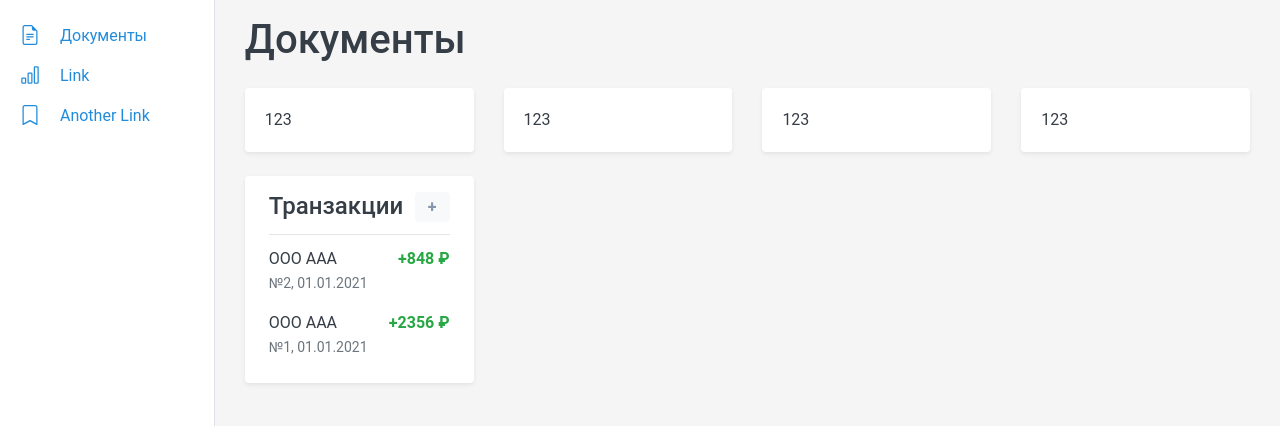
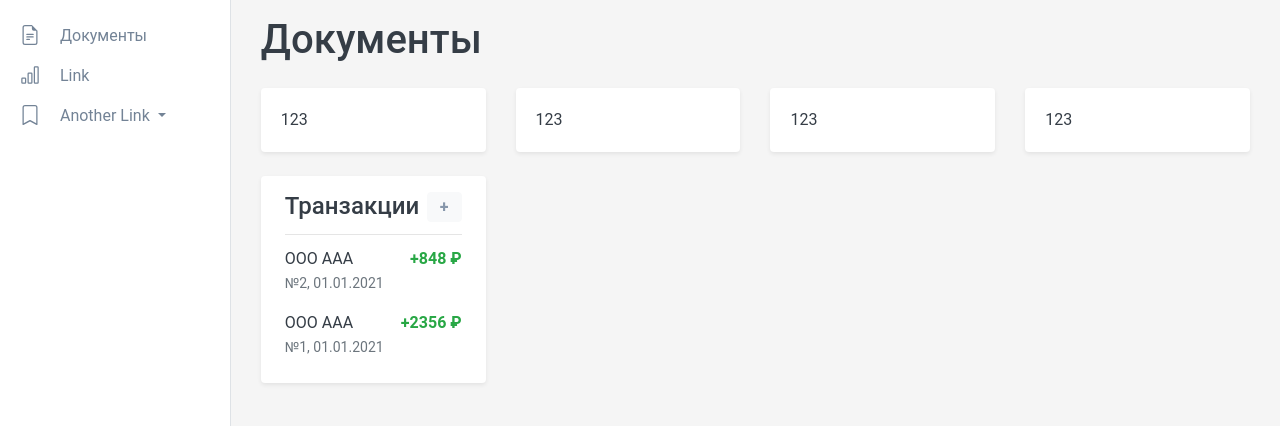
Before and after one commit to Aschlock/fr, a Nuxt app: page / in a window 1280 px wide. Shown: the top 426 px of the page. Built offline with nearby package versions, Linux system fonts and the light colour scheme.

Commit message:
Update index.vue

```diff
--- a/pages/index.vue
+++ b/pages/index.vue
@@ -12,10 +12,20 @@
               <b-icon icon="bar-chart" class="mr-3"></b-icon>
               Link
             </b-nav-item>
-            <b-nav-item class="pl-1 pr-5">
-              <b-icon icon="bookmark" class="mr-3"></b-icon>
-              Another Link
+            <b-nav-item class="pl-1 pr-5" v-b-toggle="'collapse-2'">
+              <div class="dropdown-toggle">
+                <b-icon icon="bookmark" class="mr-3"></b-icon>
+                Another Link
+              </div>
             </b-nav-item>
+            <b-collapse id="collapse-2">
+              <b-nav vertical>
+                <b-nav-item class="pl-3 pr-5" v-for="i in 5">
+                  <b-icon icon="box-seam" class="mr-3"></b-icon>
+                  Link
+                </b-nav-item>
+              </b-nav>
+            </b-collapse>
           </b-nav>
         </div>
         <b-col>
@@ -38,7 +48,8 @@
               <b-col xl="3" lg="4" sm="12" class="mb-3">
                 <b-card body-class="px-4 py-3" class="shadow-sm border-0">
                   <b-card-title class="d-flex">{{ payments.title }}
-                    <b-button class="ml-auto font-weight-bold d-flex align-items-center text-secondary-200" variant="secondary-100" style="line-height: 1"
+                    <b-button class="ml-auto font-weight-bold d-flex align-items-center text-secondary-200"
+                              variant="secondary-100" style="line-height: 1"
                               @click="addTrans(), makeToast()">+
                     </b-button>
                   </b-card-title>
@@ -50,13 +61,15 @@
                         <div class="d-flex w-100 justify-content-between">
                           <div>
                             <p class="mb-0">{{ item.payer }}</p>
-                            <small class="text-muted" :id="'tooltip-' + index">№{{ payments.items.length - index }}, {{ item.date.toLocaleDateString('ru') }}</small>
+                            <small class="text-muted" :id="'tooltip-' + index">№{{ payments.items.length - index }},
+                              {{ item.date.toLocaleDateString('ru') }}</small>
                             <b-tooltip title="123" triggers="hover" :target="'tooltip-' + index">
                               {{ item.date.toLocaleString('ru') }}
                             </b-tooltip>
                           </div>
                           <div>
-                            <p v-if="item.isIncome" class="text-success font-weight-bold text-nowrap">+{{ item.sum }} ₽</p>
+                            <p v-if="item.isIncome" class="text-success font-weight-bold text-nowrap">+{{ item.sum }}
+                              ₽</p>
                             <p v-else class="text-warning font-weight-bold text-nowrap">–{{ item.sum }} ₽</p>
                           </div>
                         </div>
@@ -156,4 +169,16 @@ export default {
   overflow-y: auto;
 }
 
+.left-nav-menu a {
+  color: #738396;
+}
+
+.left-nav-menu a:hover {
+  color: #353D46;
+}
+
+.left-nav-menu .nav-item:hover {
+  background: #F3F5F6;
+}
+
 </style>
```
